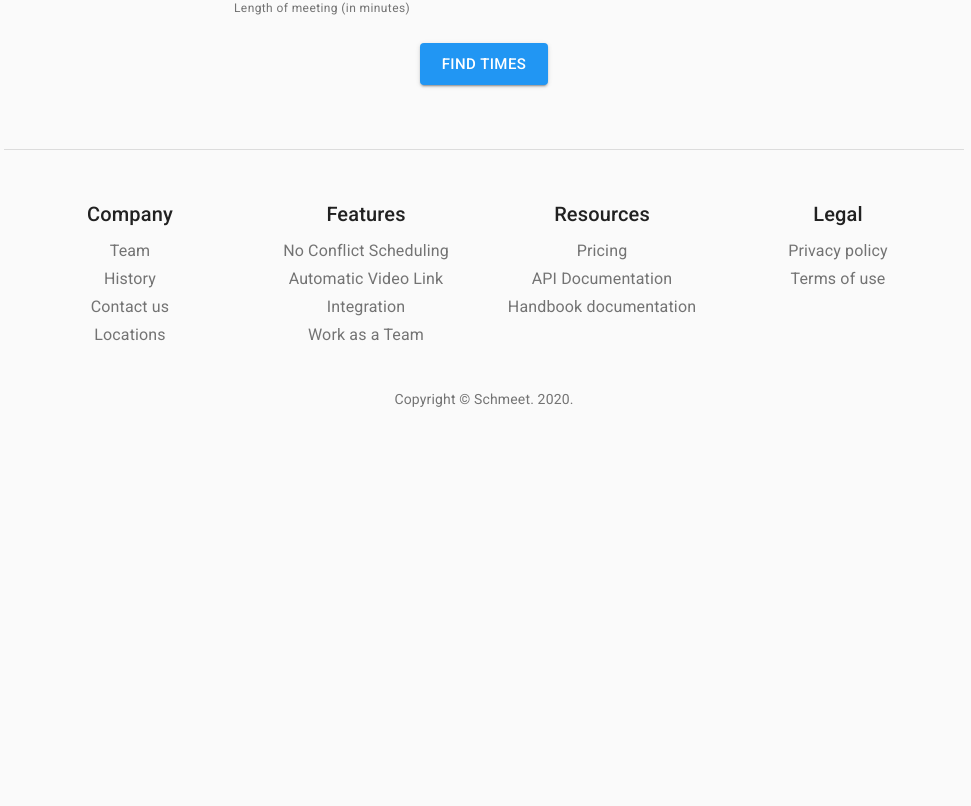
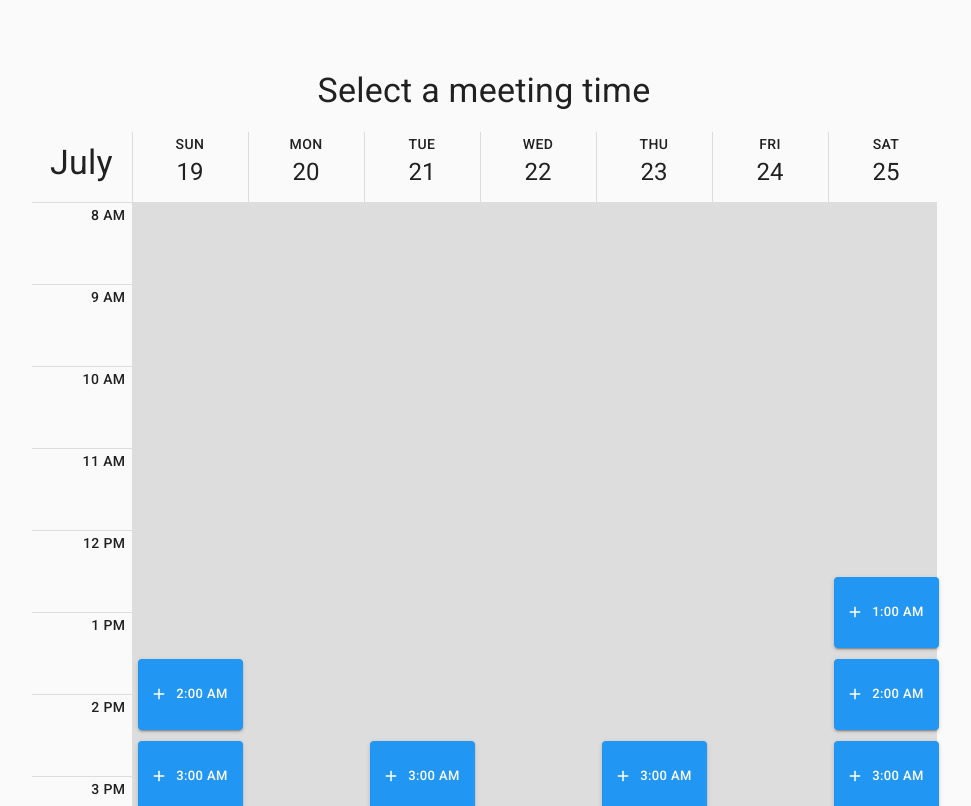
Before and after one commit to Alxjlv/schmeet-frontend, a React (Create React App) app in the folder schmeet-app/: page /NewMeeting in a window 1280 px wide. Shown: the part 494-1300 px from the top of the page, without its empty margins (156-1127 px from the left). Before the commit the page ends 951 px from the top, so only its background shows below. Built offline with nearby package versions, Linux system fonts and the light colour scheme.

Commit message:
Initial new Calendar Picker

```diff
--- /dev/null
+++ b/schmeet-app/src/components/CalendarEventButton.jsx
@@ -0,0 +1,38 @@
+import React from "react";
+import {Button} from "@material-ui/core";
+import AddIcon from '@material-ui/icons/Add';
+import DoneIcon from '@material-ui/icons/Done';
+
+class CalendarEventButton extends React.Component {
+    render() {
+        const isSelected = this.props.isSelected;
+        const time = this.props.time;
+        const onSelect = this.props.onSelect;
+
+        if (isSelected) {
+            return (
+                <Button
+                    variant="contained"
+                    color="primary"
+                    startIcon={<DoneIcon/>}
+                    disabled
+                    size="small"
+                    style={{width: "100%", height: "100%"}}
+                >{time}</Button>
+            );
+        } else {
+            return (
+                <Button
+                    variant="contained"
+                    color="primary"
+                    startIcon={<AddIcon/>}
+                    size="small"
+                    style={{width: "100%", height: "100%"}}
+                    onClick={() => {onSelect(this.props.eventID)}}
+                >{time}</Button>
+            );
+        }
+    }
+}
+
+export default CalendarEventButton;
--- /dev/null
+++ b/schmeet-app/src/components/CalendarPicker.css
@@ -0,0 +1,70 @@
+.container {
+    display: grid;
+    grid-template-columns: 100px repeat(7, 115px);
+    grid-template-rows: 70px repeat(20, 40px);
+    width: 905px;
+    margin: 20px auto 50px;
+    background-color:#ddd;
+    grid-gap:1px;
+}
+
+.item {
+    /* background-color: white; */
+}
+
+.month {
+    grid-row: 1;
+    grid-column: 1;
+    background-color: #fafafa;
+    padding-top: 10px;
+}
+
+.date {
+    background-color: #fafafa;
+}
+
+.time {
+    background-color: #fafafa;
+}
+
+.blank {
+    background-color: #fafafa;
+}
+
+.time {
+    text-align: right;
+    grid-row: span 2;
+    grid-column: 1;
+    padding: 0 6px 0 0;
+}
+
+.event {
+    grid-row-start: 2;
+    grid-column-start: 2;
+    grid-row-end: span 2;
+    padding: 5px;
+    /* margin: 0 5px; */
+    /* border-radius: 5px; */
+    /* cursor: pointer; */
+}
+
+.event-60 {
+    grid-row-end: span 2;
+}
+.event-90 {
+    grid-row-end: span 3;
+}
+.event-120 {
+    grid-row-end: span 4;
+}
+
+/* .event:hover {
+    background-color: rgb(33, 150, 243);
+    box-shadow: 0 0 5px #aaa;
+}
+
+.event-selected {
+    /* box-shadow: inset 0 0 5px #555; */
+    /* background-color: rgb(33, 150, 243);
+    box-shadow: 0 0 5px #aaa; */
+/* } */
--- /dev/null
+++ b/schmeet-app/src/components/CalendarPicker.jsx
@@ -0,0 +1,146 @@
+import React from "react";
+import './CalendarPicker.css';
+import { freeSlots } from "../demo-data/free-slots";
+import CalendarEventButton from './CalendarEventButton';
+import {Typography} from "@material-ui/core";
+
+class CalendarPicker extends React.Component {
+    constructor(props) {
+        super(props);
+        this.state = {
+            selected: null
+        }
+        this.findFreeSlots();
+    }
+
+    findFreeSlots() {
+        // const duration = this.props.duration;
+        const duration = 60;
+
+        var start;
+        var temp;
+        var end;
+        var freeEvent;
+        var freeEvents = [];
+        for (var freeSlot of freeSlots) {
+            start = freeSlot.startDate;
+            end = freeSlot.endDate;
+            temp = this.addDurationToDate(start, duration);
+
+            while (temp <= end) {
+                freeEvent = {
+                    startDate: start,
+                    endDate: temp
+                };
+                // console.log(freeEvent);
+                freeEvents.push(freeEvent);
+
+                start = temp;
+                temp = this.addDurationToDate(start, duration);
+            }
+        }
+        this.state.freeEvents = freeEvents;
+    }
+
+    addDurationToDate(start, durationMinutes) {
+        const year = start.getFullYear();
+        const month = start.getMonth();
+        const date = start.getDate();
+        const hours = start.getHours();
+        const minutes = start.getMinutes();
+
+        return new Date(year, month, date, hours, minutes + durationMinutes);
+    }
+
+    getDateString(date) {
+        var hours = date.getHours();
+        var minutes = date.getMinutes();
+        var ampm = hours >= 12 ? " am" : " pm";
+        hours = hours % 12;
+        hours = hours ? hours : 12; // the hour '0' should be '12'
+        minutes = minutes < 10 ? "0" + minutes : minutes;
+        var strTime = hours + ":" + minutes + ampm;
+        return strTime;
+    }
+
+    getRowOffset(date) {
+        var hours = date.getHours();
+        var minutes = date.getMinutes();
+
+        if (hours / 12 > 1) {
+            hours -= 12;
+        } else {
+            hours += 12;
+        }
+
+        return hours * 2 + minutes/30 - 14;
+    }
+
+    getColumnOffset(date) {
+        var day = date.getUTCDay();
+        return day + 2;
+    }
+
+    handleEventSelection = (event) => {
+        this.setState({
+            selected: event
+        });
+    }
+
+    render() {
+        return (
+            <div className="container">
+                <div className="item date">
+                    <Typography variant="button">SUN</Typography>
+                    <Typography variant="h5" gutterBottom>19</Typography>
+                </div>
+                <div className="item month">
+                    <Typography variant="h4" gutterBottom>July</Typography>
+                </div>
+                <div className="item date">
+                    <Typography variant="button">MON</Typography>
+                    <Typography variant="h5" gutterBottom>20</Typography>
+                </div>
+                <div className="item date">
+                    <Typography variant="button">TUE</Typography>
+                    <Typography variant="h5" gutterBottom>21</Typography>
+                </div>
+                <div className="item date">
+                    <Typography variant="button">WED</Typography>
+                    <Typography variant="h5" gutterBottom>22</Typography>
+                </div>
+                <div className="item date">
+                    <Typography variant="button">THU</Typography>
+                    <Typography variant="h5" gutterBottom>23</Typography>
+                </div>
+                <div className="item date">
+                    <Typography variant="button">FRI</Typography>
+                    <Typography variant="h5" gutterBottom>24</Typography>
+                </div>
+                <div className="item date">
+                    <Typography variant="button">SAT</Typography>
+                    <Typography variant="h5" gutterBottom>25</Typography>
+                </div>
+                <div className="item time"><Typography variant="button">8 AM</Typography></div>
+                <div className="item time"><Typography variant="button">9 AM</Typography></div>
+                <div className="item time"><Typography variant="button">10 AM</Typography></div>
+                <div className="item time"><Typography variant="button">11 AM</Typography></div>
+                <div className="item time"><Typography variant="button">12 PM</Typography></div>
+                <div className="item time"><Typography variant="button">1 PM</Typography></div>
+                <div className="item time"><Typography variant="button">2 PM</Typography></div>
+                <div className="item time"><Typography variant="button">3 PM</Typography></div>
+                <div className="item time"><Typography variant="button">4 PM</Typography></div>
+                <div className="item time"><Typography variant="button">5 PM</Typography></div>
+                {this.state.freeEvents.map((event) => {
+                    return (
+                        <div className="item event event-60" style={{gridRowStart: this.getRowOffset(event.startDate), gridColumnStart: this.getColumnOffset(event.startDate)}}>
+                            <CalendarEventButton time={this.getDateString(event.startDate)} eventID={event} isSelected={this.state.selected == event} onSelect={this.handleEventSelection}/>
+                        </div>
+                    );
+                })}
+            </div>
+        );
+    }
+}
+
+export default CalendarPicker;
--- a/schmeet-app/src/components/MeetingCard.jsx
+++ b/schmeet-app/src/components/MeetingCard.jsx
@@ -26,7 +26,7 @@ function MeetingCard(props) {
     const formatToHoursAndMinutes = (date) => {
         var hours = date.getHours();
         var minutes = date.getMinutes();
-        var ampm = hours >= 12 ? "pm" : "am";
+        var ampm = hours >= 12 ? "am" : "pm";
         hours = hours % 12;
         hours = hours ? hours : 12; // the hour '0' should be '12'
         minutes = minutes < 10 ? "0" + minutes : minutes;
--- a/schmeet-app/src/components/NewMeeting.jsx
+++ b/schmeet-app/src/components/NewMeeting.jsx
@@ -1,20 +1,24 @@
 import React from "react";
 import "../App.css";
-import { Grid, CssBaseline, FormControl, FormHelperText, InputLabel, NativeSelect, TextField, Typography, Button } from "@material-ui/core";
-import BaseCalendar from "./BaseCalendar";
+import { Grid, CssBaseline, FormControl, InputLabel, NativeSelect, TextField, Typography, Button } from "@material-ui/core";
 import InviteField from "./InviteField";
-// import { ReactComponent } from "*.svg";
+import CalendarPicker from "./CalendarPicker";
 
 class NewMeeting extends React.Component {
 	constructor(props) {
 		super(props);
-		this.state = { isShowCalendar: false, title: "", description: "" };
+		this.state = {
+			isShowCalendar: false,
+			title: "",
+			description: "",
+			duration: ""
+		};
 		this.addMeeting = this.addMeeting.bind(this);
 	}
 
-	state = {
-		meetingTitle: ""
-	}
+	// state = {
+	// 	meetingTitle: ""
+	// }
 
 	showCalendar() {
 		this.setState({
@@ -46,12 +50,23 @@ class NewMeeting extends React.Component {
 		this.hideCalendar();
 	}
 
-	handleTitleChange = (evt) => {
+	handleTitleChange = (event) => {
 		this.setState({
-		  meetingTitle: evt.target.value
+		  title: event.target.value
 		});
-		console.log(this.state.meetingTitle)
-	  };
+	};
+
+	handleDescriptionChange = (event) => {
+		this.setState({
+			description: event.target.value
+		});
+	}
+
+	handleDurationChange = (event) => {
+		this.setState({
+			duration: event.target.value
+		});
+	}
 
 	render() {
 		const isShowCalendar = this.state.isShowCalendar;
@@ -87,6 +102,7 @@ class NewMeeting extends React.Component {
 							id="description"
 							label="Description"
 							className="TextInput"
+							onChange={this.state.description}
 							inputRef={(c) => {
 								this.state.description = c?.value || "";
 							}}
@@ -100,20 +116,22 @@ class NewMeeting extends React.Component {
 							name: 'age',
 							id: 'age-native-helper',
 						}}
+						onChange={this.handleDurationChange}
 						>
-						<option aria-label="None" value="" />
-						<option value={30}>30</option>
-						<option value={60}>60</option>
-						<option value={90}>90</option>
-						<option value={120}>120</option>
+							<option aria-label="None" value="" />
+							<option value={30}>30 minutes</option>
+							<option value={60}>60 minutes</option>
+							<option value={90}>90 minutes</option>
+							<option value={120}>120 minutes</option>
 						</NativeSelect>
-						<FormHelperText>Length of meeting (in minutes)</FormHelperText>
 					</FormControl>
 					</Grid>
 					<Grid item xs={12}>
+					<Typography variant="h4" style={{marginTop: "50px"}}>Select a meeting time</Typography>
+					<CalendarPicker duration={this.state.duration}/>
 						{isShowCalendar ? (
 							<>
-								<BaseCalendar onAddMeeting={this.addMeeting} meetingTitle={this.state.meetingTitle} />
+								{/* <BaseCalendar onAddMeeting={this.addMeeting} meetingTitle={this.state.meetingTitle} /> */}
 								<Button
 									variant="contained"
 									color="primary"
--- /dev/null
+++ b/schmeet-app/src/demo-data/free-slots.js
@@ -0,0 +1,46 @@
+export const freeSlots = [
+    {
+        startDate: new Date("2020-07-19T14:00"),
+		endDate: new Date("2020-07-19T18:00")
+    },
+    {
+        startDate: new Date("2020-07-20T10:30"),
+		endDate: new Date("2020-07-20T11:00")
+    },
+    {
+        startDate: new Date("2020-07-20T16:00"),
+		endDate: new Date("2020-07-20T18:00")
+    },
+    {
+        startDate: new Date("2020-07-21T10:00"),
+		endDate: new Date("2020-07-21T12:00")
+    },
+    {
+        startDate: new Date("2020-07-21T15:00"),
+		endDate: new Date("2020-07-21T18:00")
+    },
+    {
+        startDate: new Date("2020-07-22T16:00"),
+		endDate: new Date("2020-07-22T18:00")
+    },
+    {
+        startDate: new Date("2020-07-23T10:00"),
+		endDate: new Date("2020-07-23T10:30")
+    },
+    {
+        startDate: new Date("2020-07-23T15:00"),
+		endDate: new Date("2020-07-23T18:00")
+    },
+    {
+        startDate: new Date("2020-07-24T10:00"),
+		endDate: new Date("2020-07-24T12:00")
+    },
+    {
+        startDate: new Date("2020-07-24T16:00"),
+		endDate: new Date("2020-07-24T18:00")
+    },
+    {
+        startDate: new Date("2020-07-25T08:00"),
+		endDate: new Date("2020-07-25T18:00")
+    }
+]
```
